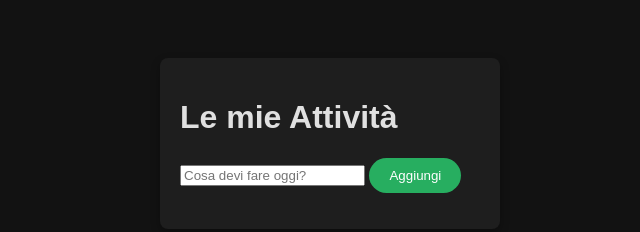
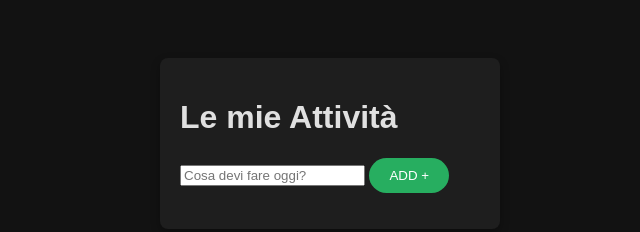
Before and after one commit to Thoran-Kun/todoApp, a plain HTML site: page todo.html in a window 1280 px wide. Shown: the full height of the page, 310-950 px from the left. Drawn offline with Linux system fonts and the light colour scheme.

Commit message:
sistemo gli ultimi dettagli per una migliore esperienza

```diff
--- a/todo.html
+++ b/todo.html
@@ -12,7 +12,7 @@
 
       <div class="input-group">
         <input type="text" id="todo-input" placeholder="Cosa devi fare oggi?" />
-        <button id="add-btn">Aggiungi</button>
+        <button id="add-btn">ADD +</button>
       </div>
 
       <ul id="todo-list"></ul>
```
Also changed, not shown: 1 other file.
